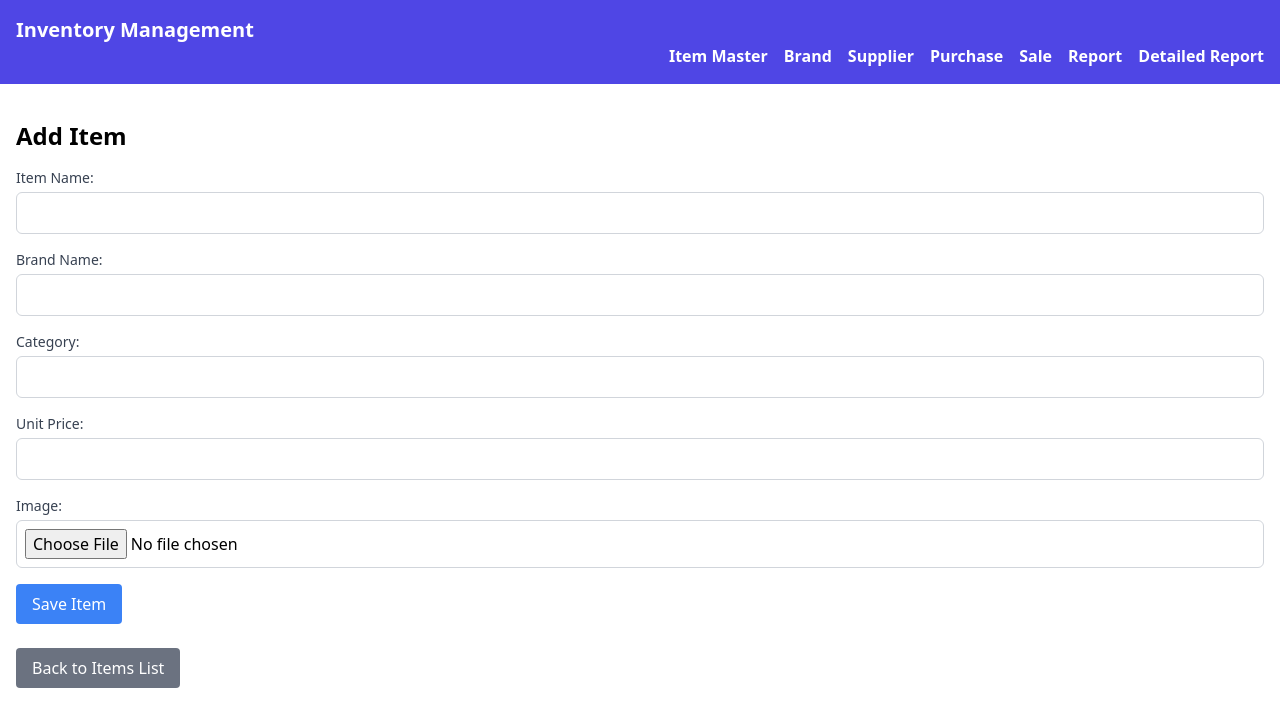
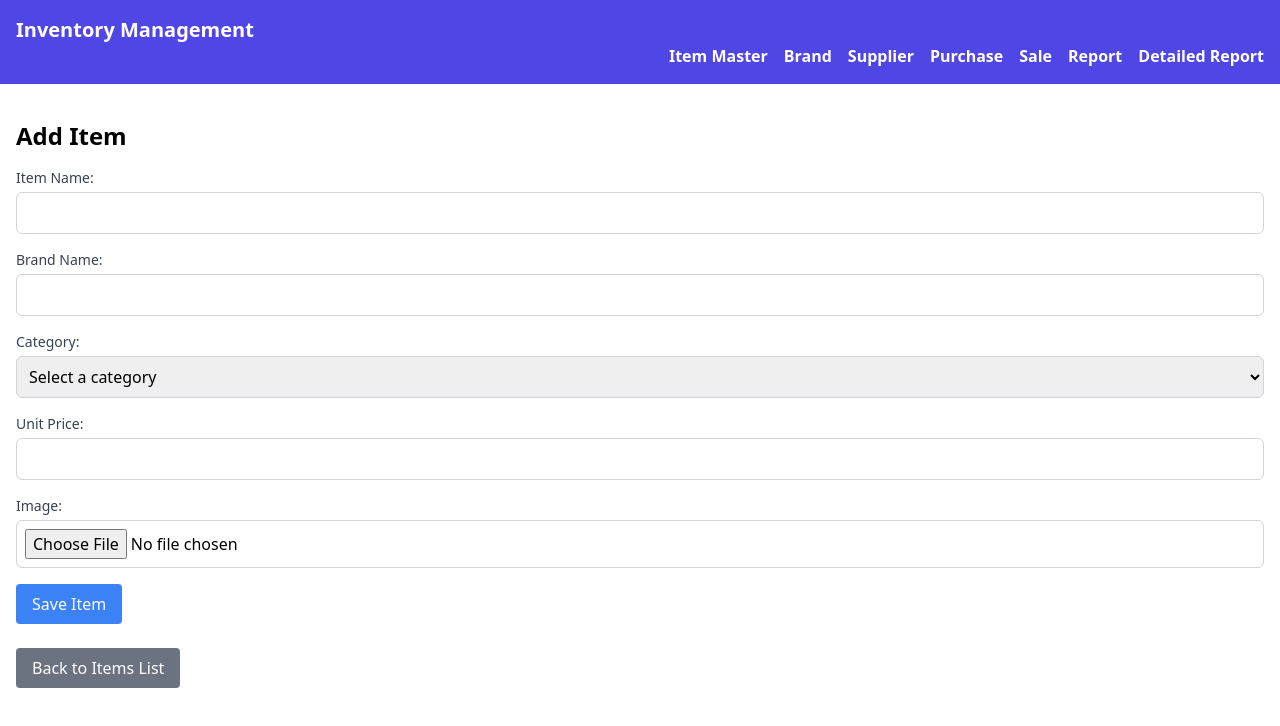
Before and after one commit to Rks950408/Inventory_Management_Django_Rest_React, a React (Create React App) app in the folder frontend/: page /add-item in a window 1280 px wide. Shown: the top 726 px of the page. Built offline with nearby package versions, Linux system fonts and the light colour scheme.

Commit message:
fixed item categories dropdown

```diff
--- a/frontend/src/components/Item_master/AddItem.jsx
+++ b/frontend/src/components/Item_master/AddItem.jsx
@@ -87,16 +87,24 @@ const AddItem = () => {
                 </div>
                 <div className="mb-4">
     <label className="block text-sm font-medium text-gray-700" htmlFor="category">Category:</label>
-                    <input
-                        type="text"
+    <select
         name="category"
         id="category"
         value={formData.category}
         onChange={handleChange}
         className="mt-1 block w-full p-2 border border-gray-300 rounded-md"
         required
-                    />
+    >
+        <option value="">Select a category</option> {/* Empty option for prompt */}
+        <option value="Electronics">Electronics</option>
+        <option value="Stationary">Stationary</option>
+        <option value="Clothing">Clothing</option>
+        <option value="Home Goods">Home Goods</option>
+        <option value="Books">Books</option>
+        <option value="Other">Other</option>
+    </select>
 </div>
+
                 <div className="mb-4">
                     <label className="block text-sm font-medium text-gray-700" htmlFor="unit_price">Unit Price:</label>
                     <input
```
Lines whose indentation alone changed are shown as unchanged.
